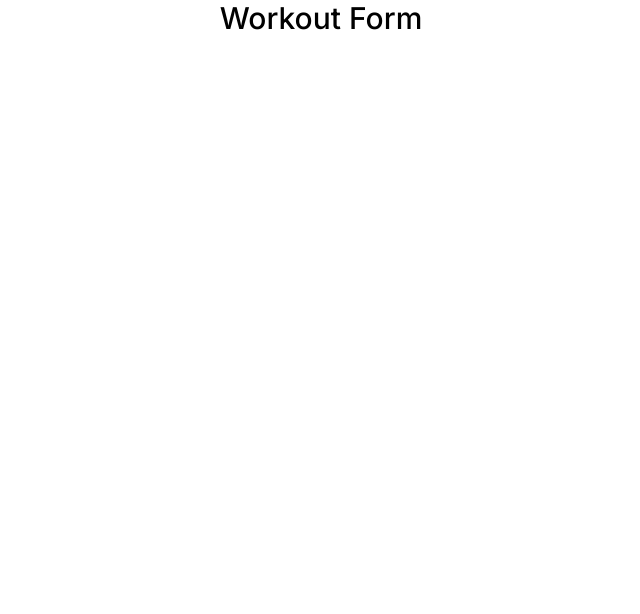
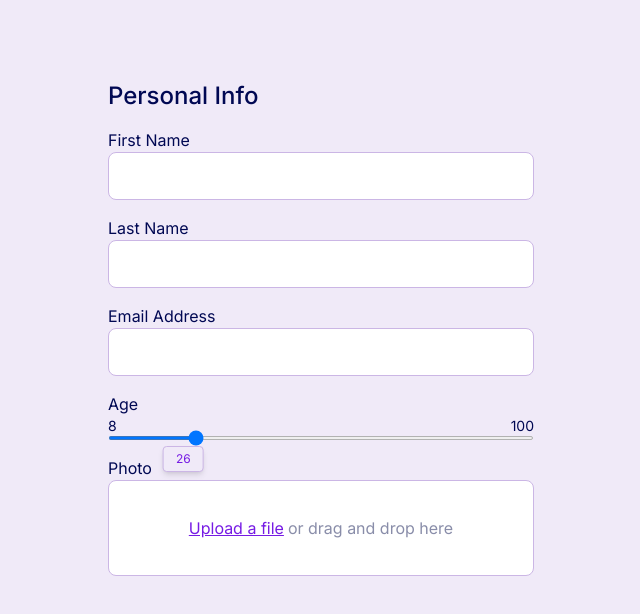
Before and after one commit to Radexman/workout-form, a React (Vite) app: page / in a window 1280 px wide. Shown: the top 614 px of the page, without its empty margins (319-959 px from the left). Built offline with nearby package versions, Linux system fonts and the light colour scheme.

Commit message:
feat: add personal info form with age slider and file upload

```diff
--- a/src/App.tsx
+++ b/src/App.tsx
@@ -1,7 +1,9 @@
+import FormContainer from './components/FormContainer';
+
 function App() {
   return (
-    <div className="container mx-auto">
-      <h1 className="bg-blank text-center text-3xl font-medium">Workout Form</h1>
+    <div className="bg-background min-h-screen">
+      <FormContainer />
     </div>
   );
 }
--- /dev/null
+++ b/src/components/FormContainer.tsx
@@ -0,0 +1,106 @@
+import { useState, type ChangeEvent } from 'react';
+
+const FormContainer = () => {
+  const [age, setAge] = useState(26);
+  const [fileName, setFileName] = useState<string | undefined>();
+
+  const handleAgeChange = (event: ChangeEvent<HTMLInputElement>) => {
+    setAge(Number(event.target.value));
+  };
+
+  const handleFileChange = (event: ChangeEvent<HTMLInputElement>) => {
+    const file = event.target.files?.[0];
+    if (file) {
+      setFileName(file.name);
+    }
+  };
+
+  return (
+    <div className="text-primary-dark mx-auto max-w-md py-20">
+      <div className="grid place-content-center">
+        <h1 className="mb-4 text-2xl font-medium">Personal Info</h1>
+        <form className="w-full space-y-4">
+          <div className="flex flex-col">
+            <label htmlFor="firstName">First Name</label>
+            <input
+              type="text"
+              id="firstName"
+              name="firstName"
+              className="border-muted text-primary-dark h-12 w-[342px] rounded-lg border bg-white px-4 font-medium md:w-[426px]"
+            />
+          </div>
+          <div className="flex flex-col">
+            <label htmlFor="lastName">Last Name</label>
+            <input
+              type="text"
+              id="lastName"
+              name="lastName"
+              className="border-muted text-primary-dark h-12 w-[342px] rounded-lg border bg-white px-4 font-medium md:w-[426px]"
+            />
+          </div>
+          <div className="flex flex-col">
+            <label htmlFor="email">Email Address</label>
+            <input
+              type="email"
+              id="email"
+              name="email"
+              className="border-muted text-primary-dark h-12 w-[342px] rounded-lg border bg-white px-4 font-medium md:w-[426px]"
+            />
+          </div>
+          <div className="relative flex flex-col">
+            <label htmlFor="age">Age</label>
+            <div className="flex justify-between text-sm">
+              <div>8</div>
+              <div>100</div>
+            </div>
+            <input
+              type="range"
+              name="age"
+              id="age"
+              min={8}
+              max={100}
+              value={age}
+              onChange={handleAgeChange}
+              className="bg-muted h-1 w-[342px] cursor-pointer rounded-xl md:w-[426px]"
+            />
+            {/* Tooltip */}
+            <div
+              className="bg-background text-primary border-muted absolute -bottom-8 -translate-x-1/2 rounded border px-3 py-1 text-xs shadow-md"
+              style={{
+                left: `calc(${((age - 8) / (100 - 8)) * 100}% - 0.5rem)`,
+              }}
+            >
+              {age}
+            </div>
+          </div>
+          <div className="flex flex-col">
+            <label htmlFor="photo">Photo</label>
+            <label
+              htmlFor="photo"
+              className="border-muted text-primary-blue relative flex h-[96px] w-[342px] cursor-pointer items-center justify-center rounded-lg border bg-white text-center hover:bg-blue-50 md:w-[426px]"
+            >
+              {fileName ? (
+                <span className="text-primary">{fileName}</span>
+              ) : (
+                <>
+                  <span className="text-primary mr-1 underline">Upload a file</span>{' '}
+                  <span className="text-muted-text">or drag and drop here</span>
+                </>
+              )}
+              <input
+                type="file"
+                name="photo"
+                id="photo"
+                accept=".jpg,.jpeg,.png"
+                className="absolute inset-0 h-full w-full cursor-pointer opacity-0"
+                onChange={handleFileChange}
+              />
+            </label>
+          </div>
+        </form>
+      </div>
+    </div>
+  );
+};
+
+export default FormContainer;
--- a/src/index.css
+++ b/src/index.css
@@ -9,4 +9,5 @@
   --color-background: #f0eaf8;
   --color-error: #ed4545;
   --color-muted: #cbb6e5;
+  --color-muted-text: #898da9;
 }
```
